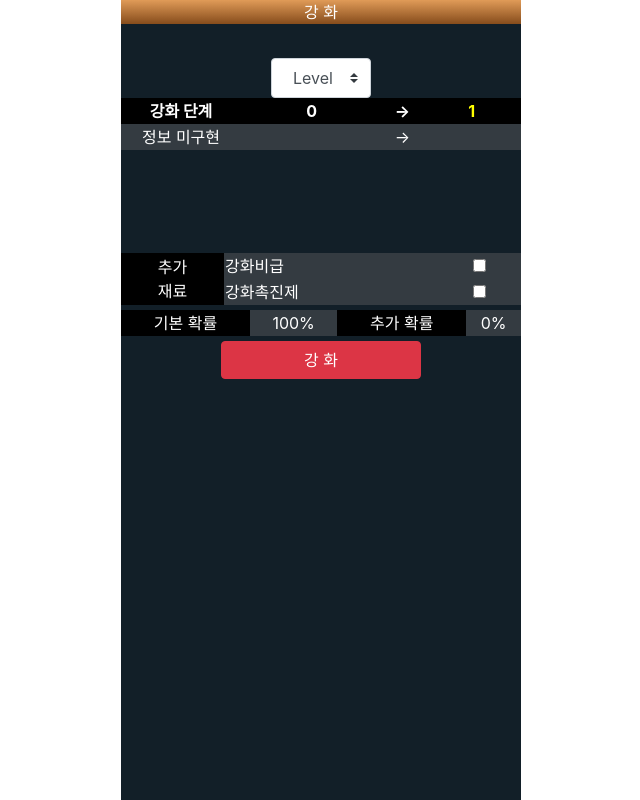
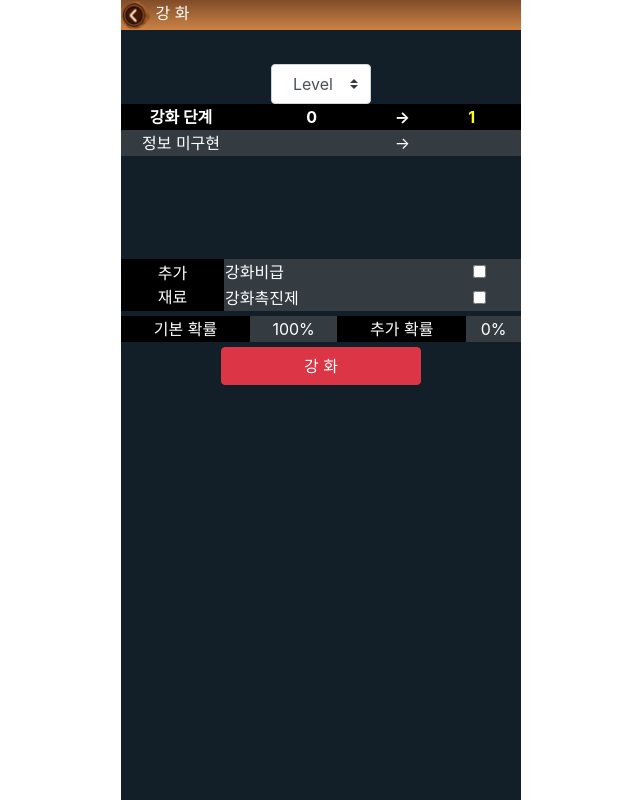
Before and after one commit to SoonMyeong/baram, a Vue app in the folder src/frontend/: page /itemInfo in a window 1280 px wide. Shown: the whole page, without its empty margins (319-959 px from the left). Built offline with nearby package versions, Linux system fonts and the light colour scheme.

Commit message:
뒤로가기 추가

```diff
--- a/src/frontend/package.json
+++ b/src/frontend/package.json
@@ -15,7 +15,9 @@
     "path": "^0.12.7",
     "request": "^2.88.2",
     "vue": "^2.6.12",
-    "vue-router": "^3.4.9"
+    "vue-router": "^3.4.9",
+    "vuex": "^3.6.2",
+    "vuex-persistedstate": "^4.0.0-beta.3"
   },
   "devDependencies": {
     "@vue/cli-plugin-babel": "^4.5.10",
--- a/src/frontend/src/components/ItemInfo.vue
+++ b/src/frontend/src/components/ItemInfo.vue
@@ -1,7 +1,10 @@
 <template>
     <div>
         <div class='wrap2'>
-            <div class='upgrade-title'>강 화</div>
+            <div class='upgrade-title'>
+                <img src="..\assets\back.png" @click="$router.go(-1)" style="width:30px; height:30px;">
+                 강 화
+            </div>
             <br>
             <center>
                 <img :src="url" alt=""
@@ -181,8 +184,8 @@ export default {
 </script>
 
 <style scoped>
- .wrap2 .upgrade-title{background: linear-gradient(to bottom, #E09B58,#864C1C); text-align: center; color: white;}
- .wrap2 .title2{width:100%; margin: 0 auto; margin-bottom: 10px; background-color:#FFA500;}
+ .wrap2 .upgrade-title{background: linear-gradient(to bottom, #804C29,#CB8345); text-align: left; color: white;}
+ .wrap2 .title2{width:100%; margin: 0 auto; margin-bottom: 10px; background-color:#CB8345;}
  .wrap2 .count{width:100px; height: 40px; text-align: center;}
 
  .wrap2 .table1{width:100%; color: white;}
--- a/src/frontend/src/routes/routes.js
+++ b/src/frontend/src/routes/routes.js
@@ -5,6 +5,13 @@ Vue.use(VueRouter);
 
 import Search from '@/components/Search'
 import ItemInfo from '@/components/ItemInfo'
+
+const originalPush = VueRouter.prototype.push;
+VueRouter.prototype.push = function push(location) {
+    return originalPush.call(this, location).catch(() => {
+        return window.location.reload();
+    })
+};
 
 export const router = new VueRouter({
     mode: 'history',
```
Also changed, not shown: src/frontend/src/assets/back.png (added), 1 other file (tests, documents, lock files or other folders).
